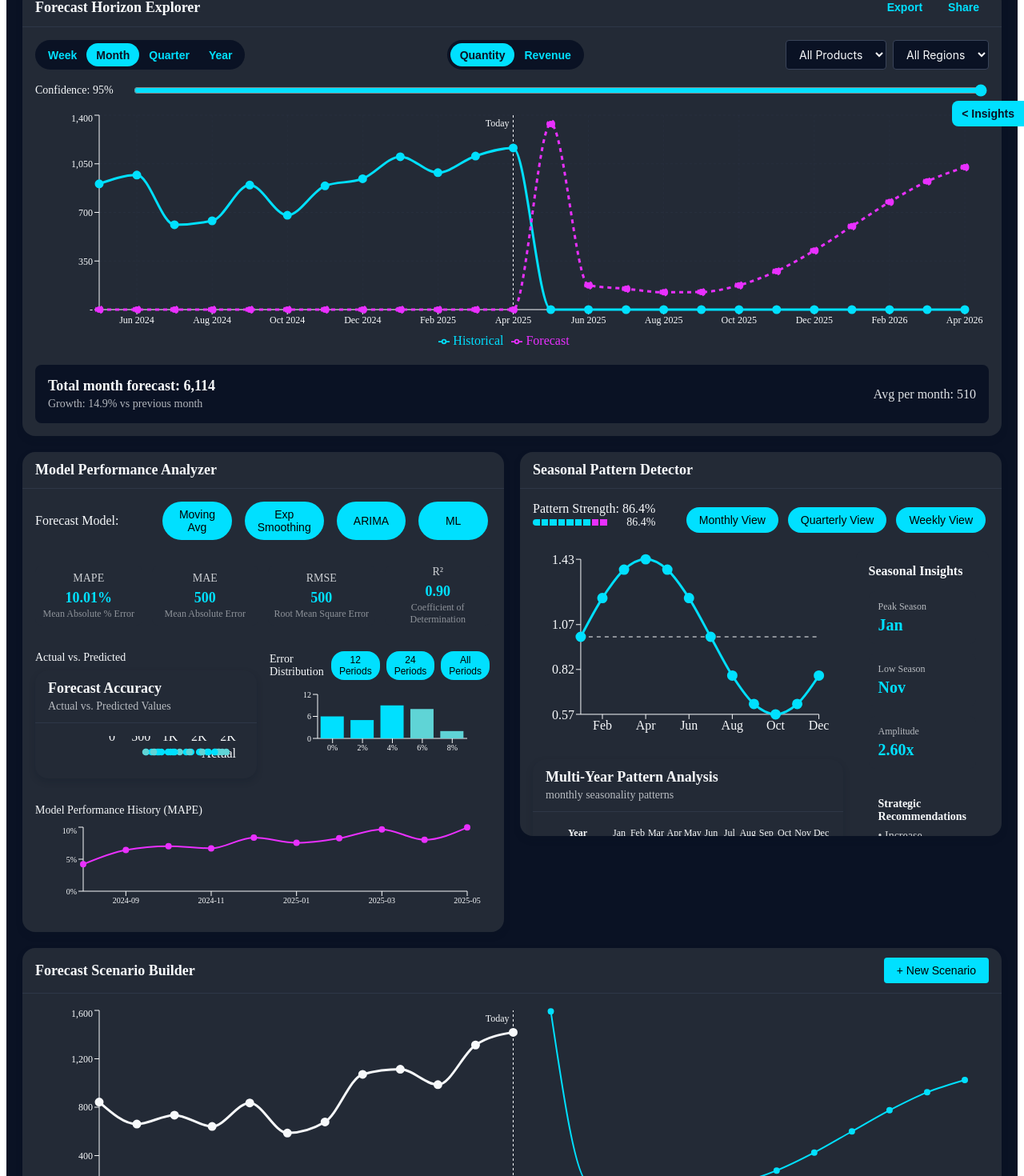
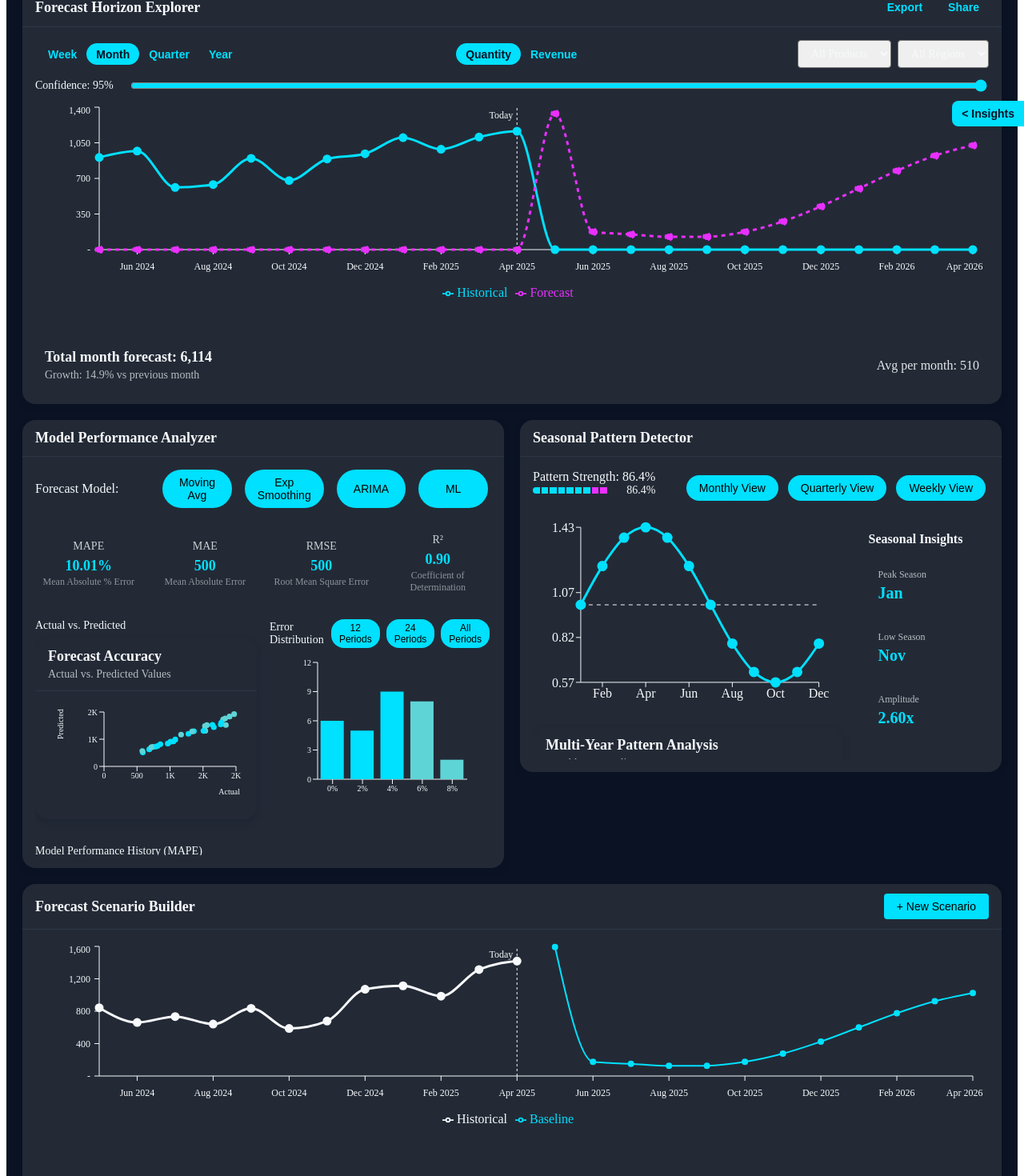
Before and after one commit to rahil911/multiagent-googleADK, a Next.js app: page /sales/demand-forecast-engine in a window 1280 px wide. Shown: the part 258-1728 px from the top of the page at 80% size. Built offline with nearby package versions, Linux system fonts and the light colour scheme.

Commit message:
Some bug fixed

```diff
--- a/Sales/tools/DemandForecastEngine/ui/components/common/ChartWrapper.tsx
+++ b/Sales/tools/DemandForecastEngine/ui/components/common/ChartWrapper.tsx
@@ -24,6 +24,9 @@ const ChartWrapper: React.FC<ChartWrapperProps> = ({
 }) => {
   const theme = useTheme();
 
+  // Calculate a slightly smaller height when a number is provided
+  const adjustedHeight = typeof height === 'number' ? height - 40 : height;
+
   return (
     <div
       className={`chart-wrapper ${className}`}
@@ -31,12 +34,13 @@ const ChartWrapper: React.FC<ChartWrapperProps> = ({
         backgroundColor: theme.colors.graphite,
         borderRadius: '16px',
         boxShadow: theme.shadows.md,
-        overflow: 'hidden',
+        overflow: 'hidden', // Keep hidden to enforce boundaries
         display: 'flex',
         flexDirection: 'column',
         width,
-        height: height || 'auto',
+        height: typeof adjustedHeight === 'number' ? `${adjustedHeight}px` : adjustedHeight,
         position: 'relative',
+        boxSizing: 'border-box',
       }}
     >
       {/* Header with title */}
@@ -48,6 +52,8 @@ const ChartWrapper: React.FC<ChartWrapperProps> = ({
             display: 'flex',
             justifyContent: 'space-between',
             alignItems: 'center',
+            flexShrink: 0, // Prevent header from shrinking
+            boxSizing: 'border-box',
           }}
         >
           <div>
@@ -90,6 +96,11 @@ const ChartWrapper: React.FC<ChartWrapperProps> = ({
           flex: 1,
           padding: theme.spacing[4],
           position: 'relative',
+          boxSizing: 'border-box',
+          minHeight: 0, // Critical for flexbox children with percentage heights
+          display: 'flex',
+          flexDirection: 'column',
+          overflow: 'hidden', // Keep to enforce boundaries
         }}
       >
         {isLoading ? (
@@ -127,7 +138,16 @@ const ChartWrapper: React.FC<ChartWrapperProps> = ({
             `}</style>
           </div>
         ) : null}
-        {children}
+        <div style={{
+          width: '100%',
+          height: '100%',
+          overflow: 'hidden',
+          display: 'flex',
+          flexDirection: 'column',
+          minHeight: 0 // Critical for flex percentage-based content
+        }}>
+          {children}
+        </div>
       </div>
     </div>
   );
--- a/Sales/tools/DemandForecastEngine/ui/components/dashboard/ForecastHorizonExplorer.tsx
+++ b/Sales/tools/DemandForecastEngine/ui/components/dashboard/ForecastHorizonExplorer.tsx
@@ -157,7 +157,7 @@ const ForecastHorizonExplorer: React.FC<ForecastHorizonExplorerProps> = ({
 
       return (
         <div style={{
-          backgroundColor: theme.colors.midnightNavy,
+          backgroundColor: theme.colors.midnight,
           padding: theme.spacing[3],
           border: `1px solid ${theme.colors.electricCyan}`,
           borderRadius: '8px',
@@ -182,7 +182,7 @@ const ForecastHorizonExplorer: React.FC<ForecastHorizonExplorerProps> = ({
           )}
 
           {data.forecast > 0 && (
-            <>
+            <div>
               <p style={{
                 color: theme.colors.signalMagenta,
                 margin: '4px 0',
@@ -206,7 +206,7 @@ const ForecastHorizonExplorer: React.FC<ForecastHorizonExplorerProps> = ({
               }}>
                 Confidence: {confidenceLevel}%
               </p>
-            </>
+            </div>
           )}
         </div>
       );
@@ -240,12 +240,12 @@ const ForecastHorizonExplorer: React.FC<ForecastHorizonExplorerProps> = ({
       return (
         <select
           style={{
-            backgroundColor: theme.colors.midnightNavy,
+            backgroundColor: theme.colors.midnight,
             color: theme.colors.cloudWhite,
             padding: '8px 12px',
             borderRadius: '4px',
-            border: `1px solid ${theme.colors.graphiteLight}`,
-            fontFamily: theme.typography.fontFamily.primary,
+            border: `1px solid ${theme.colors.graphiteDark}`,
+            fontFamily: 'inherit', // Use inherited font family
             fontSize: theme.typography.fontSize.sm,
           }}
           value={filters.product || "All Products"}
@@ -264,12 +264,12 @@ const ForecastHorizonExplorer: React.FC<ForecastHorizonExplorerProps> = ({
       return (
         <select
           style={{
-            backgroundColor: theme.colors.midnightNavy,
+            backgroundColor: theme.colors.midnight,
             color: theme.colors.cloudWhite,
             padding: '8px 12px',
             borderRadius: '4px',
-            border: `1px solid ${theme.colors.graphiteLight}`,
-            fontFamily: theme.typography.fontFamily.primary,
+            border: `1px solid ${theme.colors.graphiteDark}`,
+            fontFamily: 'inherit', // Use inherited font family
             fontSize: theme.typography.fontSize.sm,
           }}
           value={filters.region || "All Regions"}
@@ -306,13 +306,25 @@ const ForecastHorizonExplorer: React.FC<ForecastHorizonExplorerProps> = ({
       height={560}
       actions={actions}
     >
-      <div style={{ display: 'flex', flexDirection: 'column', height: '100%', gap: '16px' }}>
+      <div style={{
+        display: 'flex',
+        flexDirection: 'column',
+        height: '100%',
+        gap: '12px',
+        width: '100%'
+      }}>
         {/* Controls row */}
-        <div style={{ display: 'flex', justifyContent: 'space-between', gap: '16px', flexWrap: 'wrap' }}>
+        <div style={{
+          display: 'flex',
+          justifyContent: 'space-between',
+          gap: '12px',
+          flexWrap: 'wrap',
+          flexShrink: 0 // Prevent controls from shrinking
+        }}>
           {/* Forecast period selector */}
           <div style={{
             display: 'flex',
-            backgroundColor: theme.colors.midnightNavy,
+            backgroundColor: theme.colors.midnight,
             borderRadius: '24px',
             padding: '4px'
           }}>
@@ -332,7 +344,7 @@ const ForecastHorizonExplorer: React.FC<ForecastHorizonExplorerProps> = ({
           {/* Metric selector */}
           <div style={{
             display: 'flex',
-            backgroundColor: theme.colors.midnightNavy,
+            backgroundColor: theme.colors.midnight,
             borderRadius: '24px',
             padding: '4px'
           }}>
@@ -354,7 +366,12 @@ const ForecastHorizonExplorer: React.FC<ForecastHorizonExplorerProps> = ({
         </div>
 
         {/* Confidence level slider */}
-        <div style={{ display: 'flex', alignItems: 'center', gap: '16px' }}>
+        <div style={{
+          display: 'flex',
+          alignItems: 'center',
+          gap: '12px',
+          flexShrink: 0 // Prevent slider from shrinking
+        }}>
           <span style={{
             color: theme.colors.cloudWhite,
             fontSize: theme.typography.fontSize.sm,
@@ -377,29 +394,43 @@ const ForecastHorizonExplorer: React.FC<ForecastHorizonExplorerProps> = ({
         </div>
 
         {/* Main chart */}
-        <div style={{ flex: 1, minHeight: '300px' }}>
+        <div style={{
+          flex: 1,
+          minHeight: 0, // Critical for flexbox children with percentage heights
+          position: 'relative',
+          width: '100%'
+        }}>
           <ResponsiveContainer width="100%" height="100%">
             <LineChart
               data={forecastData}
-              margin={{ top: 5, right: 30, left: 20, bottom: 5 }}
+              margin={{ top: 5, right: 20, left: 20, bottom: 25 }}
             >
               <CartesianGrid
                 strokeDasharray="3 3"
-                stroke={`${theme.colors.graphiteLight}33`}
+                stroke={`${theme.colors.graphiteDark}33`}
               />
               <XAxis
                 dataKey="date"
                 tickFormatter={formatXAxis}
                 stroke={theme.colors.cloudWhite}
                 tick={{ fill: theme.colors.cloudWhite, fontSize: 12 }}
+                height={35}
+                tickMargin={10}
               />
               <YAxis
                 tickFormatter={(value) => formatTooltipValue(value)}
                 stroke={theme.colors.cloudWhite}
                 tick={{ fill: theme.colors.cloudWhite, fontSize: 12 }}
+                width={60}
+                tickMargin={5}
               />
               <Tooltip content={<CustomTooltip />} />
-              <Legend formatter={(value) => value.charAt(0).toUpperCase() + value.slice(1)} />
+              <Legend
+                formatter={(value) => value.charAt(0).toUpperCase() + value.slice(1)}
+                wrapperStyle={{ paddingTop: 10 }}
+                verticalAlign="bottom"
+                height={30}
+              />
 
               {/* Today reference line */}
               <ReferenceLine
@@ -464,9 +495,10 @@ const ForecastHorizonExplorer: React.FC<ForecastHorizonExplorerProps> = ({
         <div style={{
           display: 'flex',
           justifyContent: 'space-between',
-          padding: '16px',
-          backgroundColor: theme.colors.midnightNavy,
-          borderRadius: '8px'
+          padding: '12px',
+          backgroundColor: theme.colors.midnight,
+          borderRadius: '8px',
+          flexShrink: 0 // Prevent summary from shrinking
         }}>
           <div>
             <div style={{
--- a/Sales/tools/DemandForecastEngine/ui/components/dashboard/ForecastScenarioBuilder.tsx
+++ b/Sales/tools/DemandForecastEngine/ui/components/dashboard/ForecastScenarioBuilder.tsx
@@ -360,7 +360,7 @@ const ForecastScenarioBuilder: React.FC<ForecastScenarioBuilderProps> = ({
     <ChartWrapper
       title="Forecast Scenario Builder"
       isLoading={loading}
-      height={560}
+      height={600}
       actions={
         <button
           style={buttonStyle(true)}
@@ -370,12 +370,23 @@ const ForecastScenarioBuilder: React.FC<ForecastScenarioBuilderProps> = ({
         </button>
       }
     >
-      <div style={{ display: 'flex', flexDirection: 'column', height: '100%', gap: '16px' }}>
+      <div style={{
+        display: 'flex',
+        flexDirection: 'column',
+        height: '100%',
+        gap: '12px',
+        width: '100%'
+      }}>
         {/* Scenario chart */}
-        <div style={{ flex: 1, minHeight: '300px' }}>
+        <div style={{
+          flex: 1,
+          minHeight: 0,
+          position: 'relative',
+          width: '100%'
+        }}>
           <ResponsiveContainer width="100%" height="100%">
             <LineChart
-              margin={{ top: 5, right: 30, left: 20, bottom: 5 }}
+              margin={{ top: 5, right: 20, left: 20, bottom: 25 }}
             >
               <CartesianGrid
                 strokeDasharray="3 3"
@@ -387,14 +398,23 @@ const ForecastScenarioBuilder: React.FC<ForecastScenarioBuilderProps> = ({
                 stroke={theme.colors.cloudWhite}
                 tick={{ fill: theme.colors.cloudWhite, fontSize: 12 }}
                 allowDuplicatedCategory={false}
+                height={35}
+                tickMargin={10}
               />
               <YAxis
                 tickFormatter={(value) => formatTooltipValue(value)}
                 stroke={theme.colors.cloudWhite}
                 tick={{ fill: theme.colors.cloudWhite, fontSize: 12 }}
+                width={60}
+                tickMargin={5}
               />
               <Tooltip content={<CustomTooltip />} />
-              <Legend formatter={(value) => value} />
+              <Legend
+                formatter={(value) => value}
+                verticalAlign="bottom"
+                height={30}
+                wrapperStyle={{ paddingTop: 10 }}
+              />
 
               {/* Today reference line - only show if we have historical data */}
               {todayReference && (
@@ -454,7 +474,10 @@ const ForecastScenarioBuilder: React.FC<ForecastScenarioBuilderProps> = ({
         <div style={{
           backgroundColor: theme.colors.midnight,
           borderRadius: '8px',
-          padding: theme.spacing[3]
+          padding: '12px',
+          flexShrink: 0,
+          maxHeight: '180px',
+          overflowY: 'auto'
         }}>
           {editingScenario ? (
             // Scenario form
--- a/Sales/tools/DemandForecastEngine/ui/components/dashboard/ModelPerformanceAnalyzer.tsx
+++ b/Sales/tools/DemandForecastEngine/ui/components/dashboard/ModelPerformanceAnalyzer.tsx
@@ -469,7 +469,8 @@ const ModelPerformanceAnalyzer: React.FC<ModelPerformanceAnalyzerProps> = ({
           display: 'grid',
           gridTemplateColumns: '1fr 1fr',
           gap: '16px',
-          flex: 1
+          flex: 1,
+          minHeight: 250 // Ensure minimum height for the chart containers
         }}>
           {/* Actual vs Predicted Scatter Plot */}
           <div style={{ height: '100%' }}>
@@ -486,7 +487,11 @@ const ModelPerformanceAnalyzer: React.FC<ModelPerformanceAnalyzerProps> = ({
               }}>
                 Actual vs. Predicted
               </div>
-              <div style={{ flex: 1, minHeight: 0 }}>
+              <div style={{
+                flex: 1,
+                minHeight: 200, // Ensure the chart has enough vertical space
+                position: 'relative' // Establish positioning context
+              }}>
                 <ModelPerformanceScatter
                   data={scatterData}
                   metric={metric}
--- a/Sales/tools/DemandForecastEngine/ui/components/dashboard/seasonalPatternDetector.tsx
+++ b/Sales/tools/DemandForecastEngine/ui/components/dashboard/seasonalPatternDetector.tsx
@@ -403,9 +403,10 @@ const SeasonalPatternDetector: React.FC<SeasonalPatternDetectorProps> = ({
               </div>
             </div>
 
-            {/* Seasonal heatmap */}
-            <div style={{ flex: 1 }}>
+            {/* Seasonal heatmap - adjusted heights and margins */}
+            <div style={{ flex: 1, minHeight: 120 }}>
               <div style={{ height: '100%' }}>
+                {/* Reduced the height slightly to ensure it fits within the container */}
                 <SeasonalHeatmap
                   data={heatmapData}
                   title="Multi-Year Pattern Analysis"
--- a/Sales/tools/DemandForecastEngine/ui/components/visualizations/ModelPerformanceScatter.tsx
+++ b/Sales/tools/DemandForecastEngine/ui/components/visualizations/ModelPerformanceScatter.tsx
@@ -107,20 +107,21 @@ const ModelPerformanceScatter: React.FC<ModelPerformanceScatterProps> = ({
     >
       <ResponsiveContainer width="100%" height="100%">
         <ScatterChart
-          margin={{ top: 20, right: 20, bottom: 20, left: 20 }}
+          margin={{ top: 10, right: 10, bottom: 20, left: 10 }}
         >
           <CartesianGrid strokeDasharray="3 3" stroke={`${theme.colors.graphiteDark}33`} />
           <XAxis
             type="number"
             dataKey="actual"
             name="Actual"
-            tick={{ fill: theme.colors.cloudWhite }}
+            tick={{ fill: theme.colors.cloudWhite, fontSize: 10 }}
             stroke={theme.colors.cloudWhite}
             label={{
               value: 'Actual',
               position: 'insideBottomRight',
-              offset: -10,
+              offset: -5,
               fill: theme.colors.cloudWhite,
+              fontSize: 10
             }}
             tickFormatter={formatTick}
           />
@@ -128,17 +129,18 @@ const ModelPerformanceScatter: React.FC<ModelPerformanceScatterProps> = ({
             type="number"
             dataKey="predicted"
             name="Predicted"
-            tick={{ fill: theme.colors.cloudWhite }}
+            tick={{ fill: theme.colors.cloudWhite, fontSize: 10 }}
             stroke={theme.colors.cloudWhite}
             label={{
               value: 'Predicted',
               angle: -90,
               position: 'insideLeft',
               fill: theme.colors.cloudWhite,
+              fontSize: 10
             }}
             tickFormatter={formatTick}
           />
-          <ZAxis range={[60, 60]} />
+          <ZAxis range={[40, 40]} />
           <Tooltip cursor={{ strokeDasharray: '3 3' }} content={<CustomTooltip />} />
 
           {/* Perfect prediction reference line */}
```
Also changed, not shown: pages/index.js (+50 -10 lines). Lines whose indentation alone changed are shown as unchanged.
